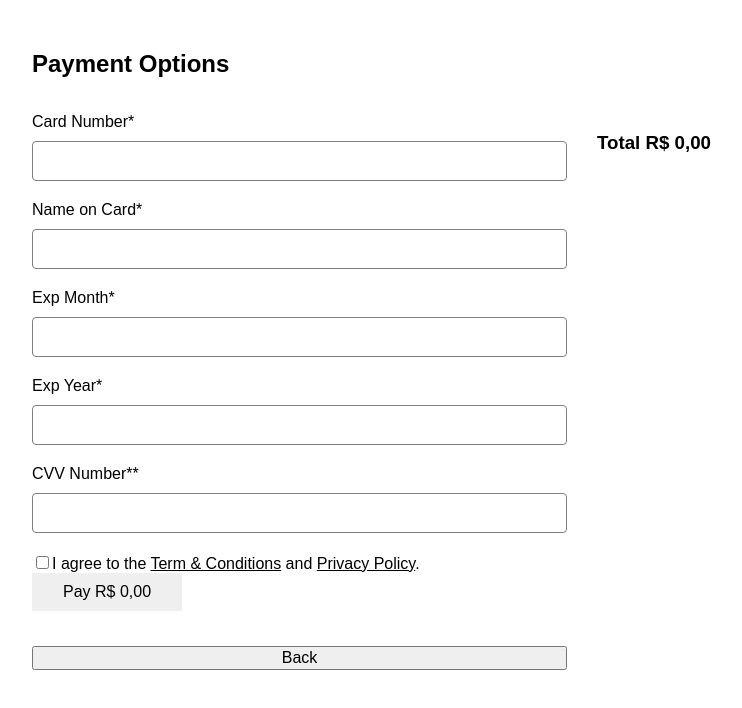
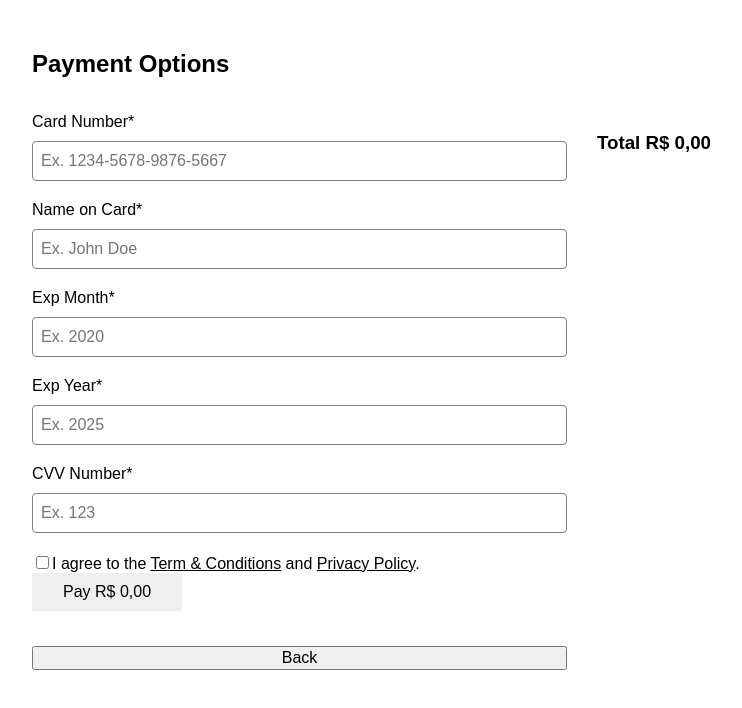
Before and after one commit to joaodorea/leiturinha, a React app: page / in a window 1280 px wide. Shown: the top 708 px of the page, without its empty margins (58-800 px from the left). Built offline with nearby package versions, Linux system fonts and the light colour scheme.

Commit message:
feat: setting payment form up

```diff
--- a/src/modules/billing/components/PaymentForm.tsx
+++ b/src/modules/billing/components/PaymentForm.tsx
@@ -1,31 +1,58 @@
-import React from 'react'
+import React, { useState } from 'react'
+
+type FormFields = {
+  cardNumber: string
+  cardName: string
+  expMonth: string
+  expYear: string
+  cvvNumber: string
+}
+
+const init: FormFields = {
+  cardNumber: '',
+  cardName: '',
+  expMonth: '',
+  expYear: '',
+  cvvNumber: ''
+}
 
 const PaymentForm = (props) => {
+  const [formFields, setField] = useState<FormFields>(init)
+
+  const onChange = (e: React.FormEvent<HTMLInputElement>): void => {
+    const { name, value, size } = e.currentTarget
+
+    if(value.length > size)
+      return
+
+    setField({ ...formFields, [name]: value})
+  }
+
   return (
     <form>
       <label>
         Card Number*
-          <input className="form-input" type="text" name="card-number" id="card-number" />
+          <input required value={formFields.cardNumber} onChange={onChange} className="form-input" type="number" placeholder="Ex. 1234-5678-9876-5667" name="cardNumber" id="card-number" />
       </label>
 
       <label>
         Name on Card*
-          <input className="form-input" type="text" name="name-card" id="name-card" />
+          <input required value={formFields.cardName} onChange={onChange} className="form-input" type="text" placeholder="Ex. John Doe" name="cardName" id="name-card" />
       </label>
 
       <label>
         Exp Month*
-          <input className="form-input" type="text" name="exp-month" id="exp-month" />
+          <input required min="1" max="12" size={4} value={formFields.expMonth} onChange={onChange} className="form-input" type="number" placeholder="Ex. 2020" name="expMonth" id="exp-month" />
       </label>
 
       <label>
         Exp Year*
-          <input className="form-input" type="text" name="exp-year" id="exp-year" />
+          <input required min="2021" max="2030" size={4} value={formFields.expYear} onChange={onChange} className="form-input" type="number" name="expYear" placeholder="Ex. 2025" id="exp-year" />
       </label>
 
       <label>
-        CVV Number**
-          <input className="form-input" type="text" name="cvv-number" id="cvv-number" />
+        CVV Number*
+          <input required min="0" max="999" size={3} value={formFields.cvvNumber} onChange={onChange} className="form-input" type="number" placeholder="Ex. 123" name="cvvNumber" id="cvv-number" />
       </label>
 
       <label>
```
